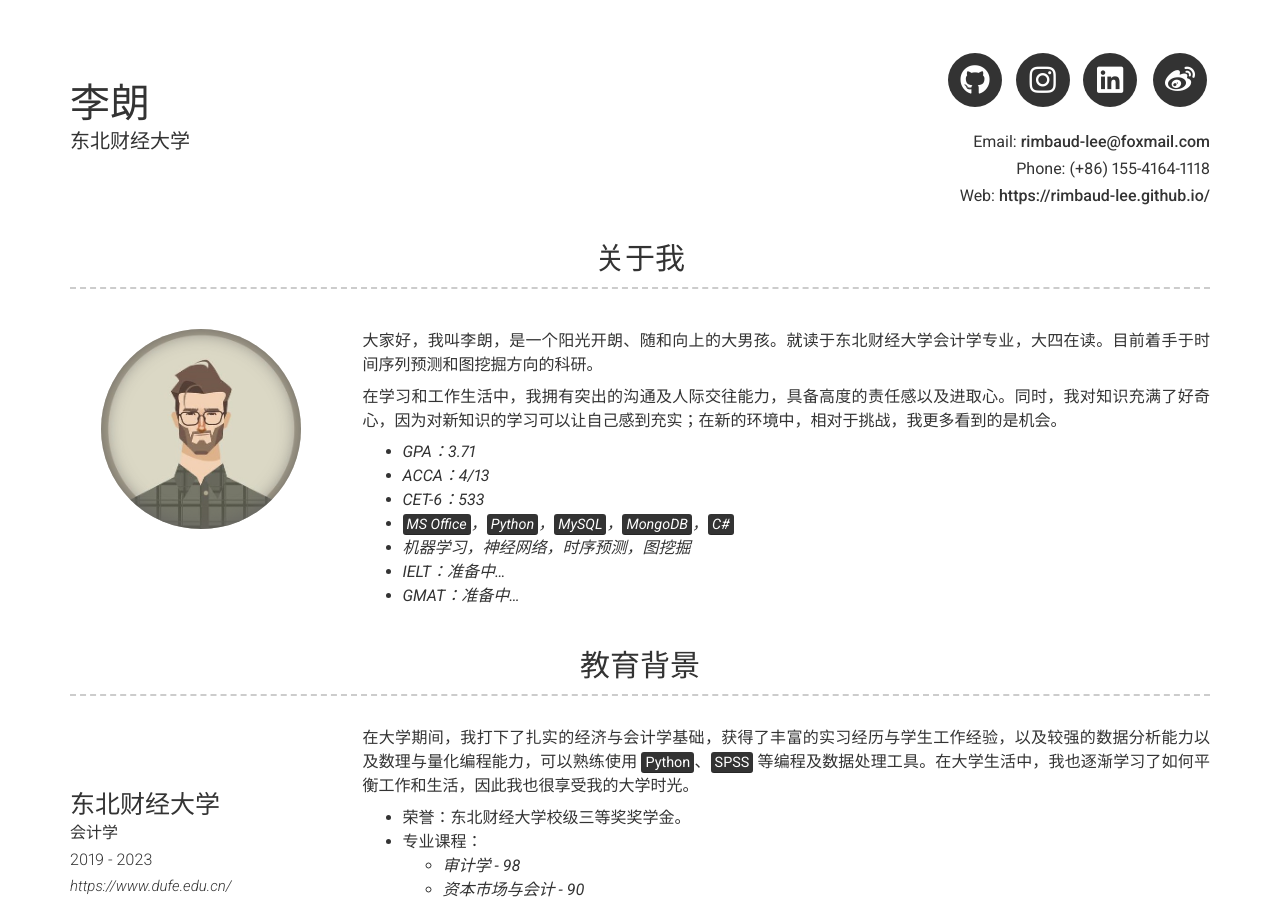
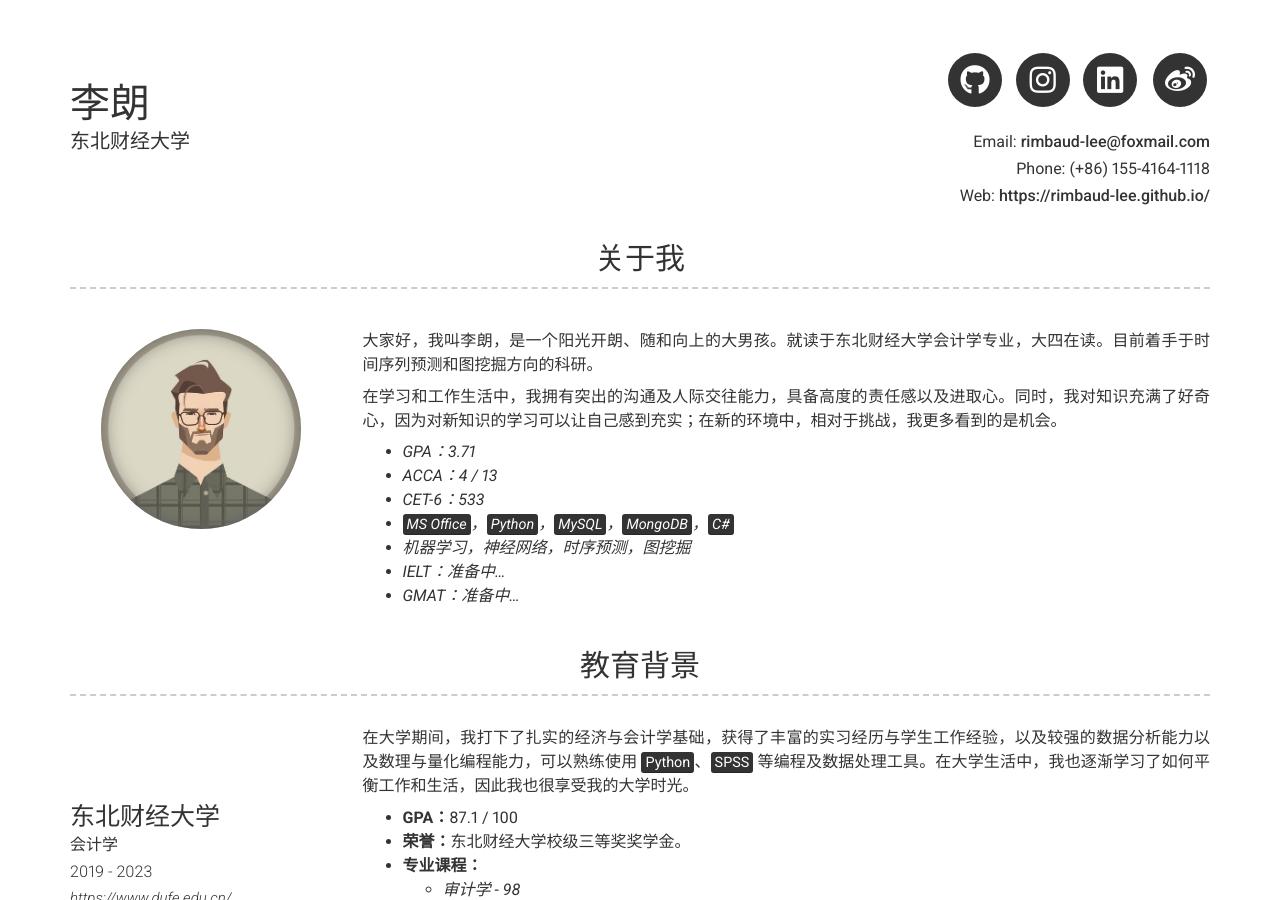
Before and after one commit to Rimbaud-Lee/resume_zh, a Jekyll site: the page built from index.md, in a window 1280 px wide and 900 px high. Built offline with Jekyll 4.4.1, drawn with Linux system fonts in a browser that asks for light colours; nearby versions of some CDN libraries.

Commit message:
_config.yml

```diff
--- a/_config.yml
+++ b/_config.yml
@@ -57,7 +57,7 @@ about_content: | # this will include new lines to allow paragraphs
   在学习和工作生活中，我拥有突出的沟通及人际交往能力，具备高度的责任感以及进取心。同时，我对知识充满了好奇心，因为对新知识的学习可以让自己感到充实；在新的环境中，相对于挑战，我更多看到的是机会。
 
   - *GPA：3.71*
-  - *ACCA：4/13*
+  - *ACCA：4 / 13*
   - *CET-6：533*
   - *<mark>MS Office</mark>，<mark>Python</mark>，<mark>MySQL</mark>，<mark>MongoDB</mark>，<mark>C#</mark>*
   - *机器学习，神经网络，时序预测，图挖掘*
@@ -78,9 +78,9 @@ content:
           # Short institution or course description (optional)
         description: | # this will include new lines to allow paragraphs
           在大学期间，我打下了扎实的经济与会计学基础，获得了丰富的实习经历与学生工作经验，以及较强的数据分析能力以及数理与量化编程能力，可以熟练使用 <mark>Python</mark>、<mark>SPSS</mark> 等编程及数据处理工具。在大学生活中，我也逐渐学习了如何平衡工作和生活，因此我也很享受我的大学时光。
-
-          - 荣誉：东北财经大学校级三等奖奖学金。
-          - 专业课程：
+          - **GPA：**87.1 / 100
+          - **荣誉：**东北财经大学校级三等奖奖学金。
+          - **专业课程：**
             - *审计学  -  98*
             - *资本市场与会计  -  90*
             - *商务统计  -  92*
```
